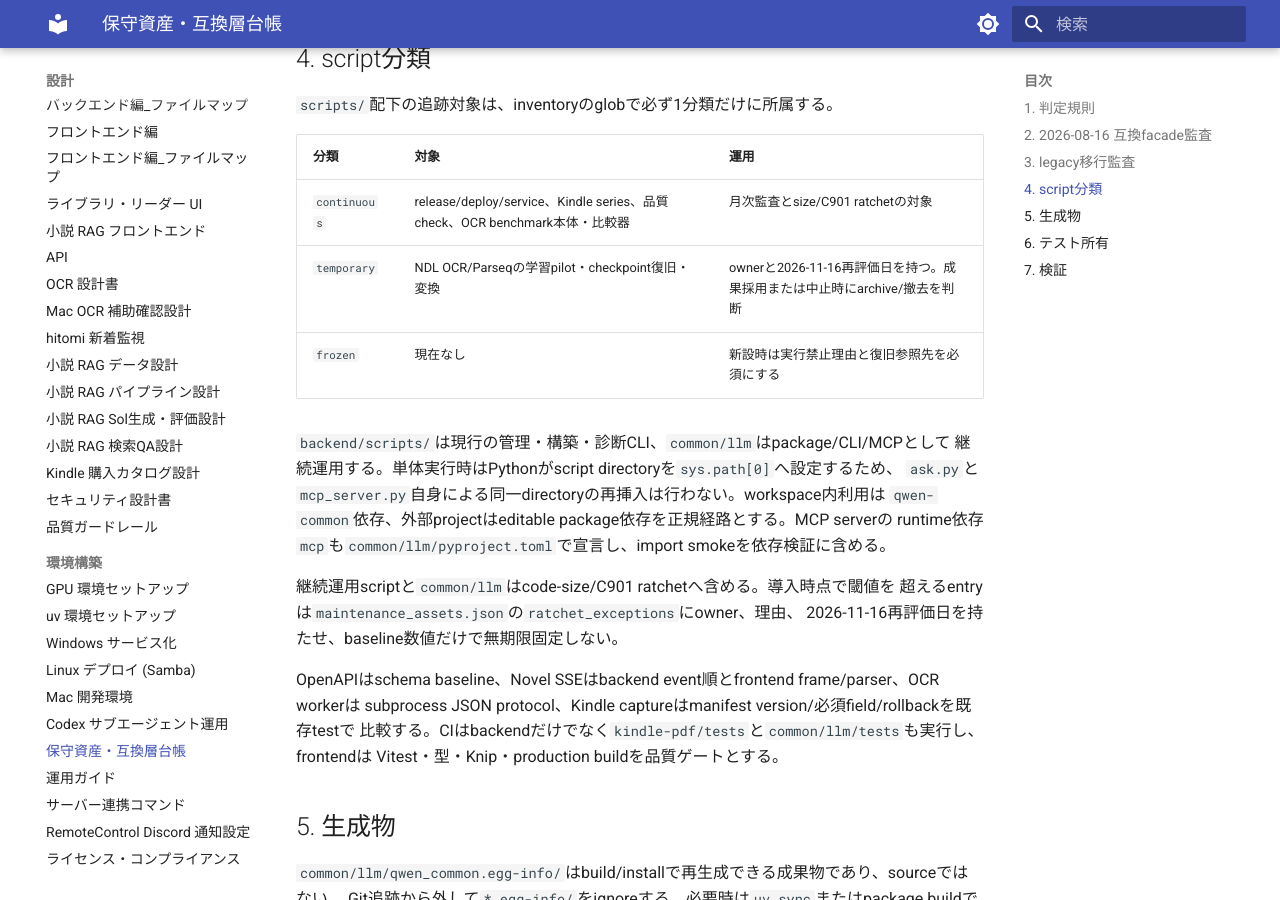
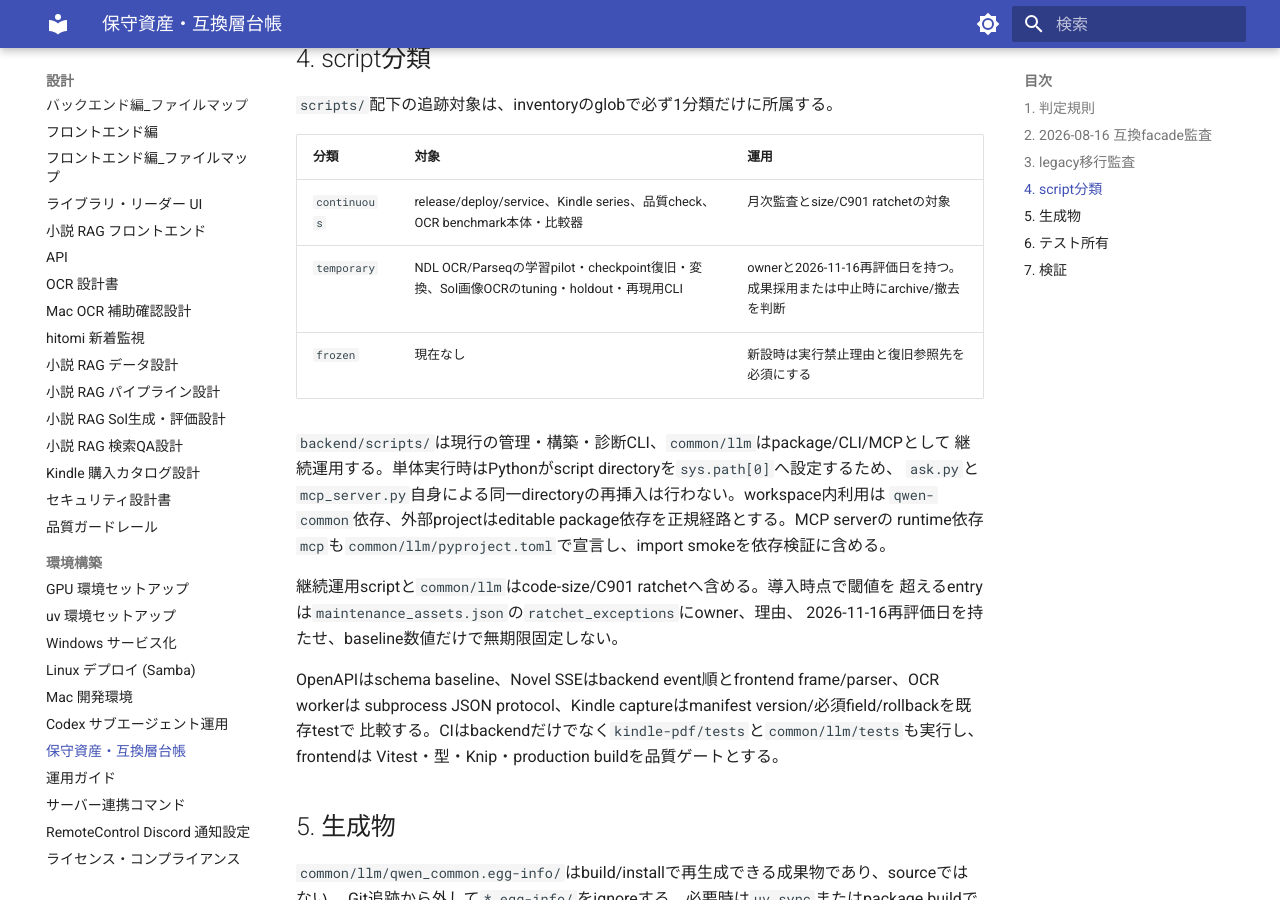
Before and after one commit to kkmmyr/Pic2PDF_Viewer, an MkDocs documentation site: the page built from docs/design/環境構築/保守資産・互換層台帳.md, in a window 1280 px wide and 900 px high, scrolled down 1591 px. Built offline with MkDocs 1.6.1 and Material for MkDocs 9.7.7, drawn with Linux system fonts in a browser that asks for light colours.

Commit message:
chore(quality): sync RAG ratchet baselines
Register the timeboxed Sol OCR campaign tooling as a temporary asset and
synchronize reviewed complexity and code-size baselines with the pulled
RAG, MLX, and ICU implementation.

Co-Authored-By: Codex GPT-5.6 Sol <noreply@anthropic.com>

```diff
--- a/docs/design/環境構築/保守資産・互換層台帳.md
+++ b/docs/design/環境構築/保守資産・互換層台帳.md
@@ -56,7 +56,7 @@ entryは月次監査を失敗させ、無期限延命を許さない。`removed`
 | 分類 | 対象 | 運用 |
 |---|---|---|
 | `continuous` | release/deploy/service、Kindle series、品質check、OCR benchmark本体・比較器 | 月次監査とsize/C901 ratchetの対象 |
-| `temporary` | NDL OCR/Parseqの学習pilot・checkpoint復旧・変換 | ownerと2026-11-16再評価日を持つ。成果採用または中止時にarchive/撤去を判断 |
+| `temporary` | NDL OCR/Parseqの学習pilot・checkpoint復旧・変換、Sol画像OCRのtuning・holdout・再現用CLI | ownerと2026-11-16再評価日を持つ。成果採用または中止時にarchive/撤去を判断 |
 | `frozen` | 現在なし | 新設時は実行禁止理由と復旧参照先を必須にする |
 
 `backend/scripts/`は現行の管理・構築・診断CLI、`common/llm`はpackage/CLI/MCPとして
```
Also changed, not shown: 3 other files.
